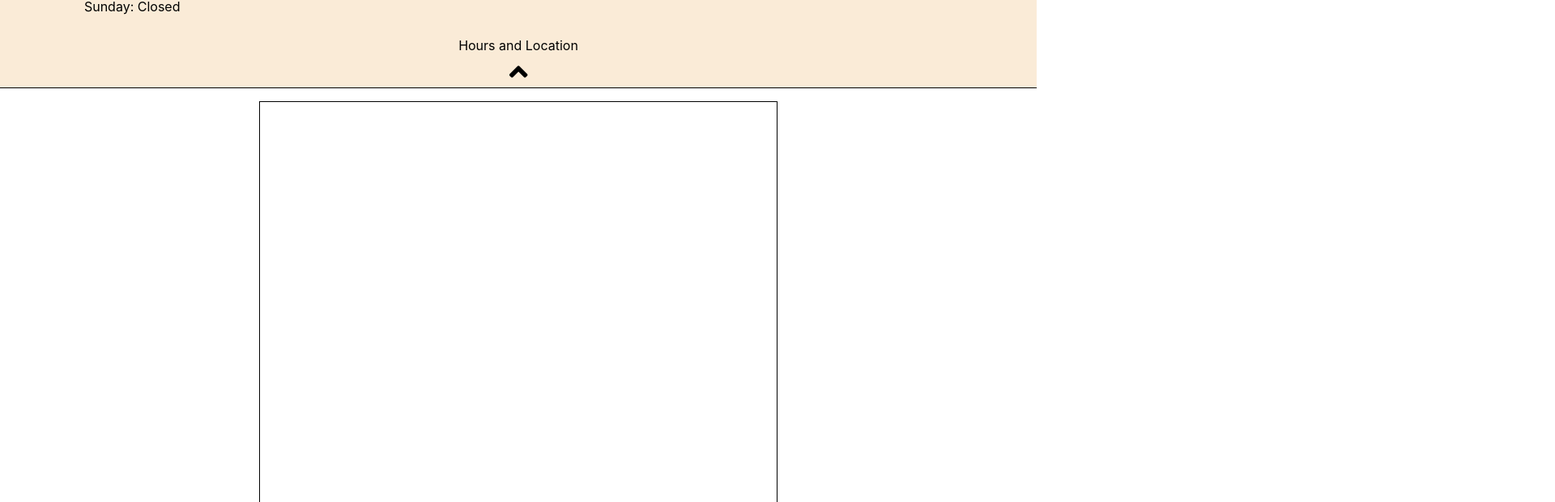
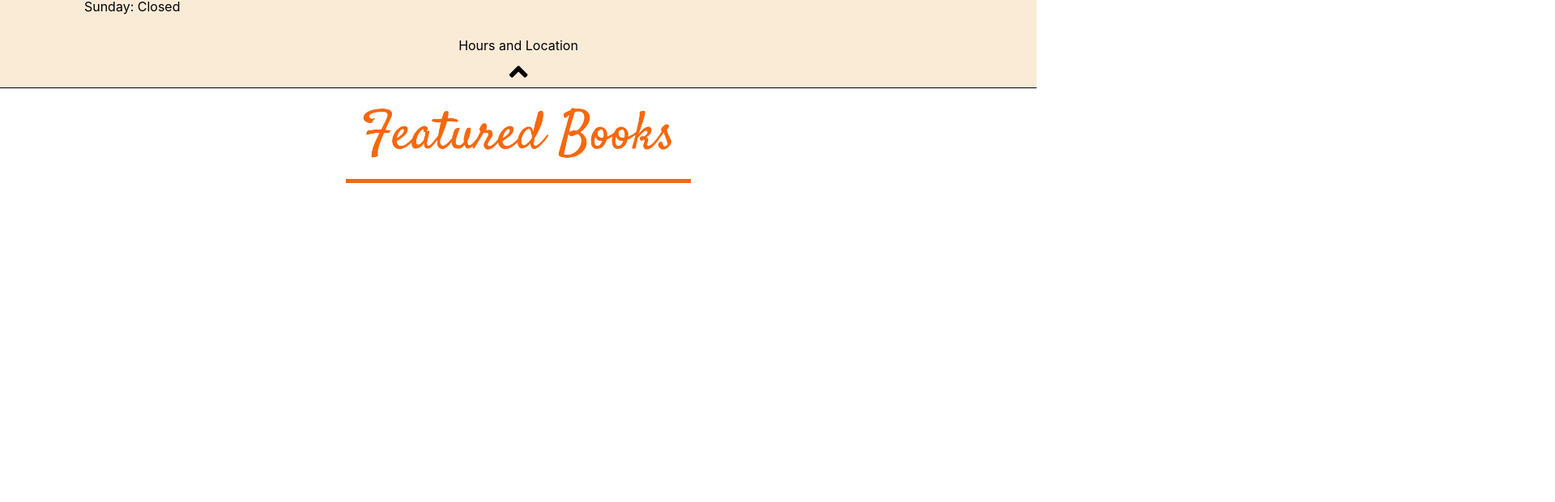
Before and after one commit to TheSicilian12/bookStore, a React (Create React App) app: page / in a window 1280 px wide. Shown: the part 636-1256 px from the top of the page at 81% size, 1920 px wide, since content can reach past the window. Built offline with nearby package versions, Linux system fonts and the light colour scheme.

Commit message:
basic featured books section

```diff
--- a/src/App.js
+++ b/src/App.js
@@ -5,6 +5,7 @@ import './App.css';
 import './input.css';
 import logo from './Images/Logo/logo.png';
 import paperbackExchangeImage from './Images/graphics/paperbackExchange.png';
+import carouselHeader from './Images/graphics/carouselHeader.png';
 import book1 from './Images/bookCovers/book1.jpg';
 import book2 from './Images/bookCovers/book2.jpg';
 import book3 from './Images/bookCovers/book3.jpg';
@@ -164,8 +165,11 @@ function App() {
         ></i>
       </div>
 
-      <div className={`${rotate === "rotate-down" ? 'general-up' : 'general-down'} flex justify-center w-screen mt-4`}>
+      <div className={`${rotate === "rotate-down" ? 'general-up' : 'general-down'} flex flex-col justify-center items-center w-screen mt-4`}>
         {/* <Carousel /> */}
+        <img  src={carouselHeader}
+              alt={'Featured Books'}
+              className='w-1/3 mb-5 pb-5 header-carousel'/>
         <div className='carousel-box'>
           <ImageGallery items={images}
             showFullscreenButton={false}
--- a/src/input.css
+++ b/src/input.css
@@ -126,6 +126,9 @@ code {
 }
 
 .carousel-box {
-  border: 1px solid black;
   width: 50%;
 }
+
+.header-carousel {
+  border-bottom: 5px solid rgba(246,104,12,255);
+}
```
Also changed, not shown: src/Images/graphics/carouselHeader.png (added).
